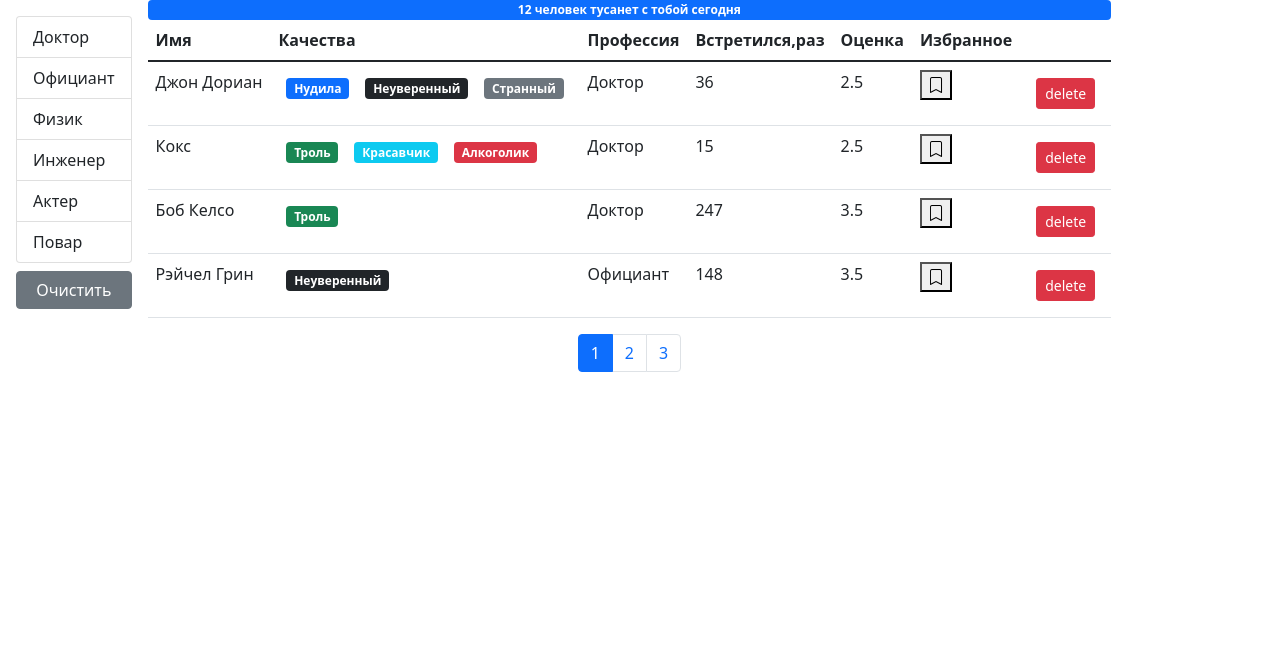
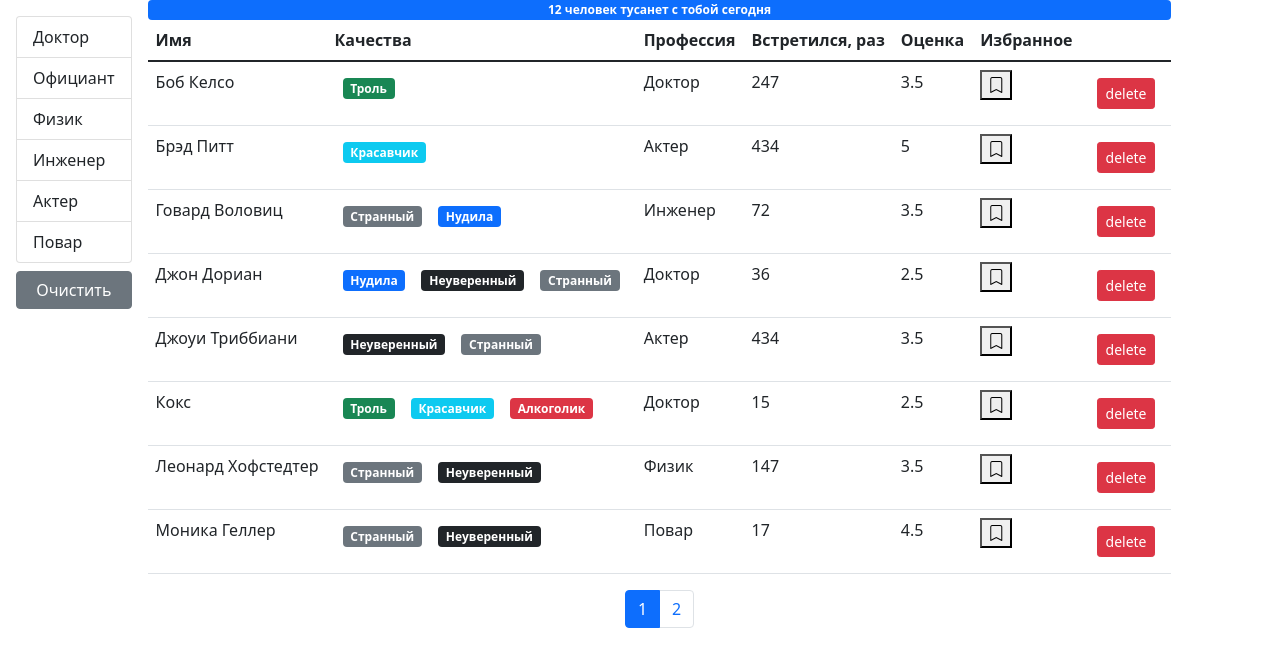
Before and after one commit to eximenz/fast-company, a React (Create React App) app: page / in a window 1280 px wide. Shown: the top 666 px of the page. Built offline with nearby package versions, Linux system fonts and the light colour scheme.

Commit message:
added sort

```diff
--- a/src/app/App.jsx
+++ b/src/app/App.jsx
@@ -1,44 +1,8 @@
-import React, { useState, useEffect } from 'react';
+import React from 'react';
 import Users from './components/users';
-import api from './api';
 
 const App = () => {
-  const [users, setUsers] = useState();
-
-  useEffect(() => {
-    api.users
-      .fetchAll()
-      .then((data) =>
-        setUsers(
-          data
-        )
-      );
-  }, []);
-
-  const handleDelete = (userId) => {
-    setUsers((prevState) => prevState.filter((user) => user !== userId));
-  };
-
-  const handleToggleBookMark = (id) => {
-    const toggleBookMarkArray = users.map((user) => {
-      if (user._id === id) {
-        user.bookmark = !user.bookmark;
-      }
-      return user;
-    });
-
-    setUsers(toggleBookMarkArray);
-  };
-
-  return (
-    <>
-    {users && (<Users
-        users={users}
-        onHandleDelete={handleDelete}
-        onToggle={handleToggleBookMark}
-      />)}
-    </>
-  );
+  return <Users />;
 };
 
 export default App;
--- a/src/app/components/bookmark.jsx
+++ b/src/app/components/bookmark.jsx
@@ -1,7 +1,7 @@
 import React from 'react';
 import PropTypes from 'prop-types';
 
-const BookMark = ({ status, onToggle, id }) => {
+const BookMark = ({ status, ...rest }) => {
   const toggleI = () => {
     if (status === true) {
       return <i className='bi bi-bookmark-fill'></i>;
@@ -12,15 +12,13 @@
 
   return (
     <>
-      <button onClick={() => onToggle(id)}>{toggleI()}</button>
+      <button {...rest}>{toggleI()}</button>
     </>
   );
 };
 
 BookMark.propTypes = {
   status: PropTypes.bool.isRequired,
-  onToggle: PropTypes.func.isRequired,
-  id: PropTypes.string.isRequired,
 };
 
 export default BookMark;
--- /dev/null
+++ b/src/app/components/qualitiesList.jsx
@@ -0,0 +1,19 @@
+import React from 'react';
+import PropTypes from 'prop-types';
+import Qualitie from './qualitie';
+
+const QualitiesList = ({ qualities }) => {
+  return (
+    <>
+      {qualities.map((quality) => (
+        <Qualitie key={quality._id} {...quality} />
+      ))}
+    </>
+  );
+};
+
+QualitiesList.propTypes = {
+  qualities: PropTypes.array.isRequired
+};
+
+export default QualitiesList;
--- /dev/null
+++ b/src/app/components/table.jsx
@@ -0,0 +1,27 @@
+import React from 'react';
+import PropTypes from 'prop-types';
+import TableHeader from './tableHeader';
+import TableBody from './tableBody';
+
+const Table = ({ onSort, selectedSort, columns, data, children }) => {
+  return (
+    <table className='table'>
+      {children || (
+        <>
+          <TableHeader {...{ onSort, selectedSort, columns }}/>
+          <TableBody {...{ columns, data }}/>
+        </>
+      )}
+    </table>
+  );
+};
+
+Table.propTypes = {
+  onSort: PropTypes.func,
+  selectedSort: PropTypes.object,
+  columns: PropTypes.object,
+  data: PropTypes.array,
+  children: PropTypes.array,
+};
+
+export default Table;
--- /dev/null
+++ b/src/app/components/tableBody.jsx
@@ -0,0 +1,38 @@
+import React from 'react';
+import PropTypes from 'prop-types';
+import _ from 'lodash';
+
+const TableBody = ({ data, columns }) => {
+  const renderContent = (item, column) => {
+    if (columns[column].component) {
+      const component = columns[column].component;
+
+      if (typeof component === 'function') {
+        return component(item);
+      }
+      return component;
+    }
+    return _.get(item, columns[column].path);
+  };
+
+  return (
+    <tbody>
+      {data.map((item) => (
+        <tr key={item._id}>
+          {Object.keys(columns).map((column) => (
+            <td key={column}>
+              { renderContent(item, column)}
+            </td>
+          ))}
+        </tr>
+      ))}
+    </tbody>
+  );
+};
+
+TableBody.propTypes = {
+  data: PropTypes.array.isRequired,
+  columns: PropTypes.object.isRequired,
+};
+
+export default TableBody;
--- /dev/null
+++ b/src/app/components/tableHeader.jsx
@@ -0,0 +1,44 @@
+import React from 'react';
+import PropTypes from 'prop-types';
+
+const TableHeader = ({ onSort, selectedSort, columns }) => {
+  const handleSort = (item) => {
+    if (selectedSort.path === item) {
+      onSort({
+        ...selectedSort,
+        order: selectedSort.order === 'asc' ? 'desc' : 'asc'
+      });
+    } else {
+      onSort({ path: item, order: 'asc' });
+    }
+  };
+
+  return (
+    <thead>
+        <tr>
+          {Object.keys(columns).map((column) => (
+            <th
+              key={column}
+              onClick={
+                columns[column].path
+                  ? () => handleSort(columns[column].path)
+                  : undefined
+              }
+              {...{ role: columns[column].path && 'button' }}
+              scope='col'
+            >
+              {columns[column].name}
+            </th>
+          ))}
+        </tr>
+      </thead>
+  );
+};
+
+TableHeader.propTypes = {
+  onSort: PropTypes.func.isRequired,
+  selectedSort: PropTypes.object.isRequired,
+  columns: PropTypes.object.isRequired,
+};
+
+export default TableHeader;
--- a/src/app/components/user.jsx
+++ /dev/null
@@ -1,45 +0,0 @@
-import React from 'react';
-import Qualitie from './qualitie';
-import BookMark from './bookmark';
-import PropTypes from 'prop-types';
-
-const User = ({
-  name,
-  qualities,
-  profession,
-  completedMeetings,
-  rate,
-  bookmark,
-  onToggle,
-  _id,
-}) => {
-  return (
-    <>
-      <td>{name}</td>
-      <td>
-        {qualities.map((quality) => (
-          <Qualitie key={quality._id} {...quality} />
-        ))}
-      </td>
-      <td>{profession.name}</td>
-      <td>{completedMeetings}</td>
-      <td>{rate}</td>
-      <td>
-        <BookMark id={_id} status={bookmark} onToggle={onToggle} />
-      </td>
-    </>
-  );
-};
-
-User.propTypes = {
-  name: PropTypes.string.isRequired,
-  qualities: PropTypes.array.isRequired,
-  profession: PropTypes.object.isRequired,
-  completedMeetings: PropTypes.number.isRequired,
-  rate: PropTypes.number.isRequired,
-  bookmark: PropTypes.bool.isRequired,
-  onToggle: PropTypes.func.isRequired,
-  _id: PropTypes.string.isRequired,
-};
-
-export default User;
--- a/src/app/components/users.jsx
+++ b/src/app/components/users.jsx
@@ -1,33 +1,46 @@
 import React, { useState, useEffect } from 'react';
 import { paginate } from '../utils/paginate';
 import Pagination from './pagination';
-import User from './user';
 import api from '../api';
-import PropTypes from 'prop-types';
+// import PropTypes from 'prop-types';
 import GroupList from './groupList';
 import SearchStatus from './searchStatus';
+import UserTable from './usersTable';
+import _ from 'lodash';
 
-const Users = ({ users: allUsers, onHandleDelete, onToggle }) => {
-  const columnNames = [
-    'Имя',
-    'Качества',
-    'Профессия',
-    'Встретился,раз',
-    'Оценка',
-    'Избранное',
-    ''
-  ];
-
-  const renderColumnNames = () => {
-    return columnNames.map((columnNames) => (
-      <th key={columnNames}>{columnNames}</th>
-    ));
-  };
-
+const Users = () => {
   const [professions, setProfession] = useState();
   const [selectedProf, setSelectedProf] = useState();
   const [currentPage, setCurrentPage] = useState(1);
-  const pageSize = 4;
+  const [sortBy, setSortBy] = useState({ path: 'name', order: 'asc' });
+  const pageSize = 8;
+
+  const [users, setUsers] = useState();
+
+  useEffect(() => {
+    api.users
+      .fetchAll()
+      .then((data) =>
+        setUsers(
+          data
+        )
+      );
+  }, []);
+
+  const handleDelete = (userId) => {
+    setUsers((prevState) => prevState.filter((user) => user._id !== userId));
+  };
+
+  const handleToggleBookMark = (id) => {
+    const toggleBookMarkArray = users.map((user) => {
+      if (user._id === id) {
+        user.bookmark = !user.bookmark;
+      }
+      return user;
+    });
+
+    setUsers(toggleBookMarkArray);
+  };
 
   useEffect(() => {
     api.professions
@@ -51,12 +64,17 @@
     setCurrentPage(pageIndex);
   };
 
+  const handleSort = (item) => {
+    setSortBy(item);
+  };
+
+  if (users) {
     const filteredUsers = selectedProf
-    ? allUsers.filter((user) => user.profession._id === selectedProf._id)
-    : allUsers;
+      ? users.filter((user) => user.profession._id === selectedProf._id)
+      : users;
     const count = filteredUsers.length;
-
-  const userCrop = paginate(filteredUsers, currentPage, pageSize);
+    const sortedUsers = _.orderBy(filteredUsers, [sortBy.path], [sortBy.order]); // desc
+    const userCrop = paginate(sortedUsers, currentPage, pageSize);
 
     const clearFilter = () => {
       setSelectedProf();
@@ -64,7 +82,7 @@
 
     return (
       <div className='d-flex'>
-      {professions && allUsers.length > 0 && (
+        {professions && users.length > 0 && (
           <div className='d-flex flex-column flex-shrink-0 p-3'>
             <GroupList
               selectedItem={selectedProf}
@@ -82,26 +100,13 @@
         <div className='d-flex flex-column'>
           <SearchStatus length={count} />
           {count > 0 && (
-          <table className='table'>
-            <thead>
-              <tr>{renderColumnNames()}</tr>
-            </thead>
-            <tbody>
-              {userCrop.map((user) => (
-                <tr key={user._id}>
-                  <User {...user} onToggle={onToggle} />
-                  <td>
-                    <button
-                      className='btn btn-danger btn-sm m-2'
-                      onClick={() => onHandleDelete(user)}
-                    >
-                      delete
-                    </button>
-                  </td>
-                </tr>
-              ))}
-            </tbody>
-          </table>
+            <UserTable
+              users={userCrop}
+              onSort={handleSort}
+              selectedSort={sortBy}
+              onDelete={handleDelete}
+              onToggleBookMark={handleToggleBookMark}
+            />
           )}
           <div className='d-flex justify-content-center'>
           <Pagination
@@ -114,12 +119,12 @@
         </div>
       </div>
     );
+  }
+  return 'loading...';
 };
 
-Users.propTypes = {
-  onHandleDelete: PropTypes.func.isRequired,
-  onToggle: PropTypes.func.isRequired,
-  users: PropTypes.array.isRequired,
-};
+// Users.propTypes = {
+//   users: PropTypes.array.isRequired,
+// };
 
 export default Users;
--- /dev/null
+++ b/src/app/components/usersTable.jsx
@@ -0,0 +1,60 @@
+import React from 'react';
+import PropTypes from 'prop-types';
+import BookMark from './bookmark';
+import QualitiesList from './qualitiesList';
+import Table from './table';
+
+const UserTable = ({ users, onSort, selectedSort, onToggleBookMark, onHandleDelete }) => {
+  const columns = {
+    name: { path: 'name', name: 'Имя' },
+    qualities: {
+      name: 'Качества',
+      component: (user) => <QualitiesList qualities={user.qualities} />
+    },
+    professions: { path: 'profession.name', name: 'Профессия' },
+    completedMeetings: {
+      path: 'completedMeetings',
+      name: 'Встретился, раз'
+    },
+    rate: { path: 'rate', name: 'Оценка' },
+    bookmark: {
+      path: 'bookmark',
+      name: 'Избранное',
+      component: (user) => (
+        <BookMark
+          status={user.bookmark}
+          onClick={() => onToggleBookMark(user._id)}
+        />
+      )
+    },
+    delete: {
+      component: (user) => (
+        <button
+            className='btn btn-danger btn-sm m-2'
+            onClick={() => onHandleDelete(user._id)}
+          >
+            delete
+          </button>
+      )
+    }
+  };
+
+  return (
+    <Table
+      onSort={onSort}
+      selectedSort={selectedSort}
+      columns={columns}
+      data={users}
+    />
+  );
+};
+
+UserTable.propTypes = {
+  users: PropTypes.array.isRequired,
+  onSort: PropTypes.func.isRequired,
+  selectedSort: PropTypes.object.isRequired,
+  onToggleBookMark: PropTypes.func,
+  onHandleDelete: PropTypes.func
+};
+
+export default UserTable;
```
Also changed, not shown: src/app/components/groupList.jsx (+15 -23 lines). Lines whose indentation alone changed are shown as unchanged.
